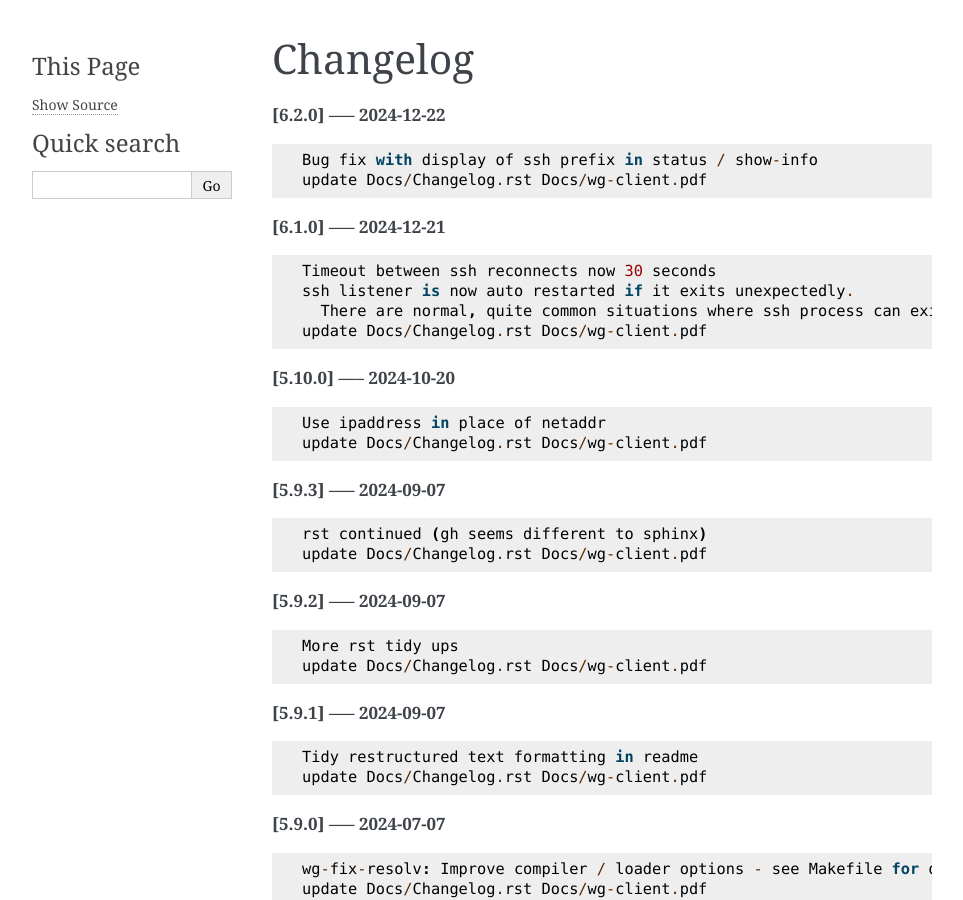
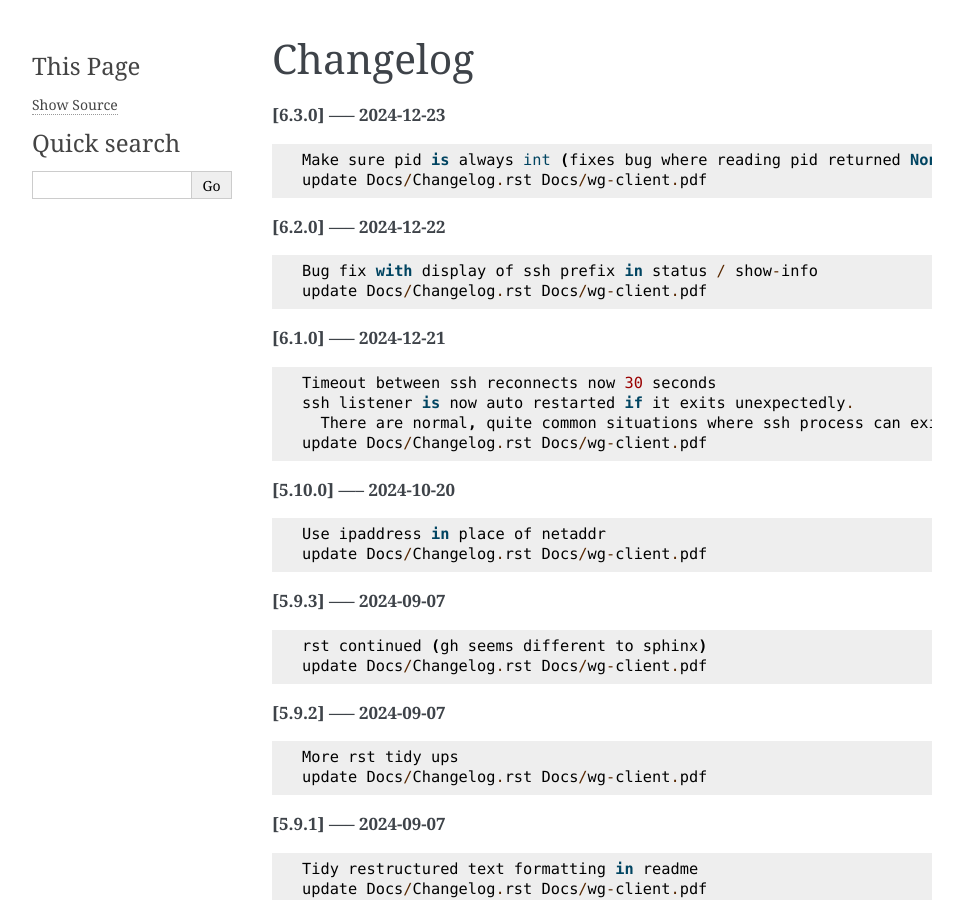
Before and after one commit to gene-git/wg-client, a Sphinx documentation site: the page built from Docs/Changelog.rst, in a window 1280 px wide and 900 px high. Shown: the whole window, without its empty margins (148-1111 px from the left). Built offline with Sphinx 7.4.7, drawn with Linux system fonts in a browser that asks for light colours.

Commit message:
update Docs/Changelog.rst Docs/wg-client.pdf

```diff
--- a/Docs/Changelog.rst
+++ b/Docs/Changelog.rst
@@ -1,5 +1,11 @@
 Changelog
 =========
+
+**[6.3.0] ----- 2024-12-23** ::
+
+	    Make sure pid is always int (fixes bug where reading pid returned None)
+	    update Docs/Changelog.rst Docs/wg-client.pdf
+
 
 **[6.2.0] ----- 2024-12-22** ::
 
```
Also changed, not shown: 1 other file.
